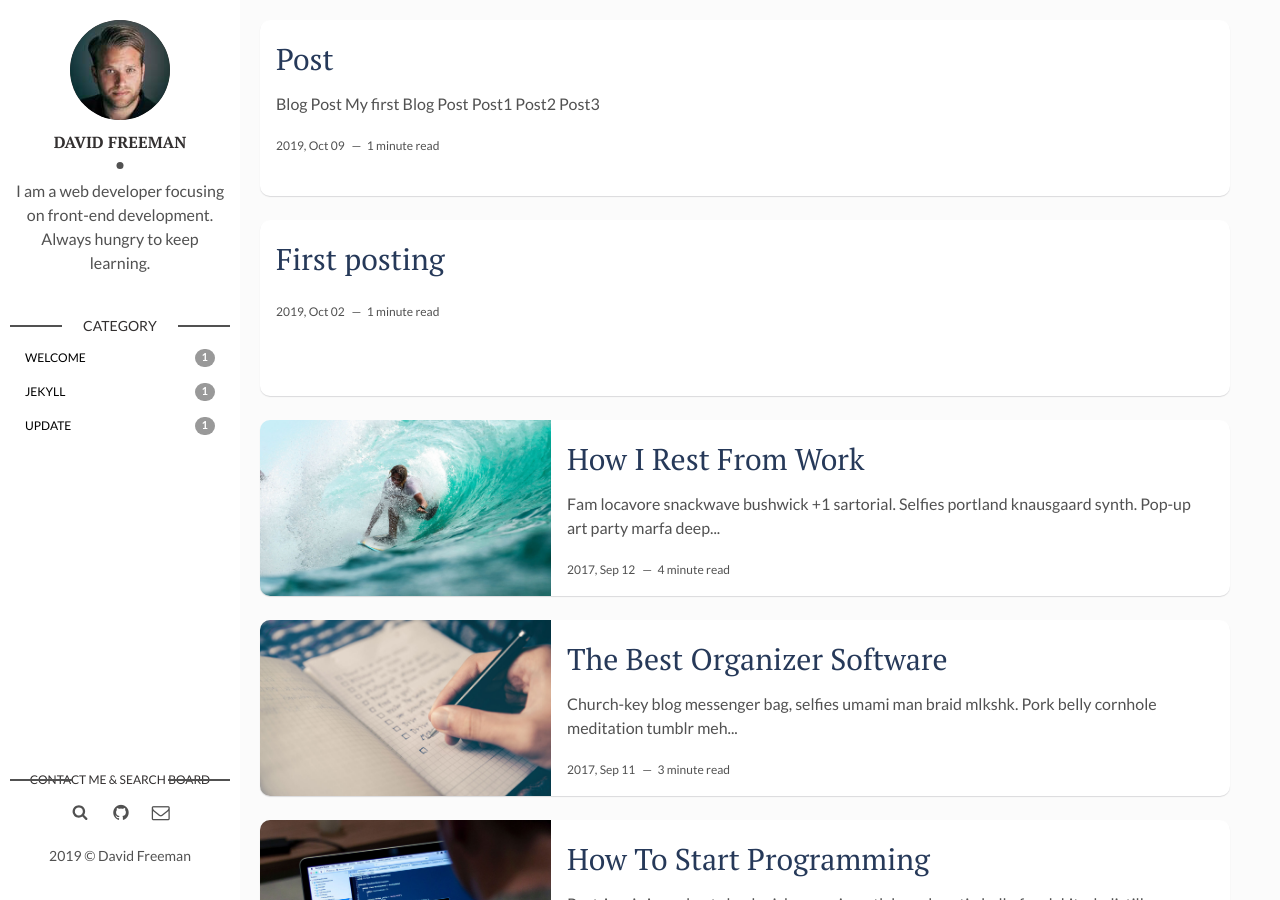
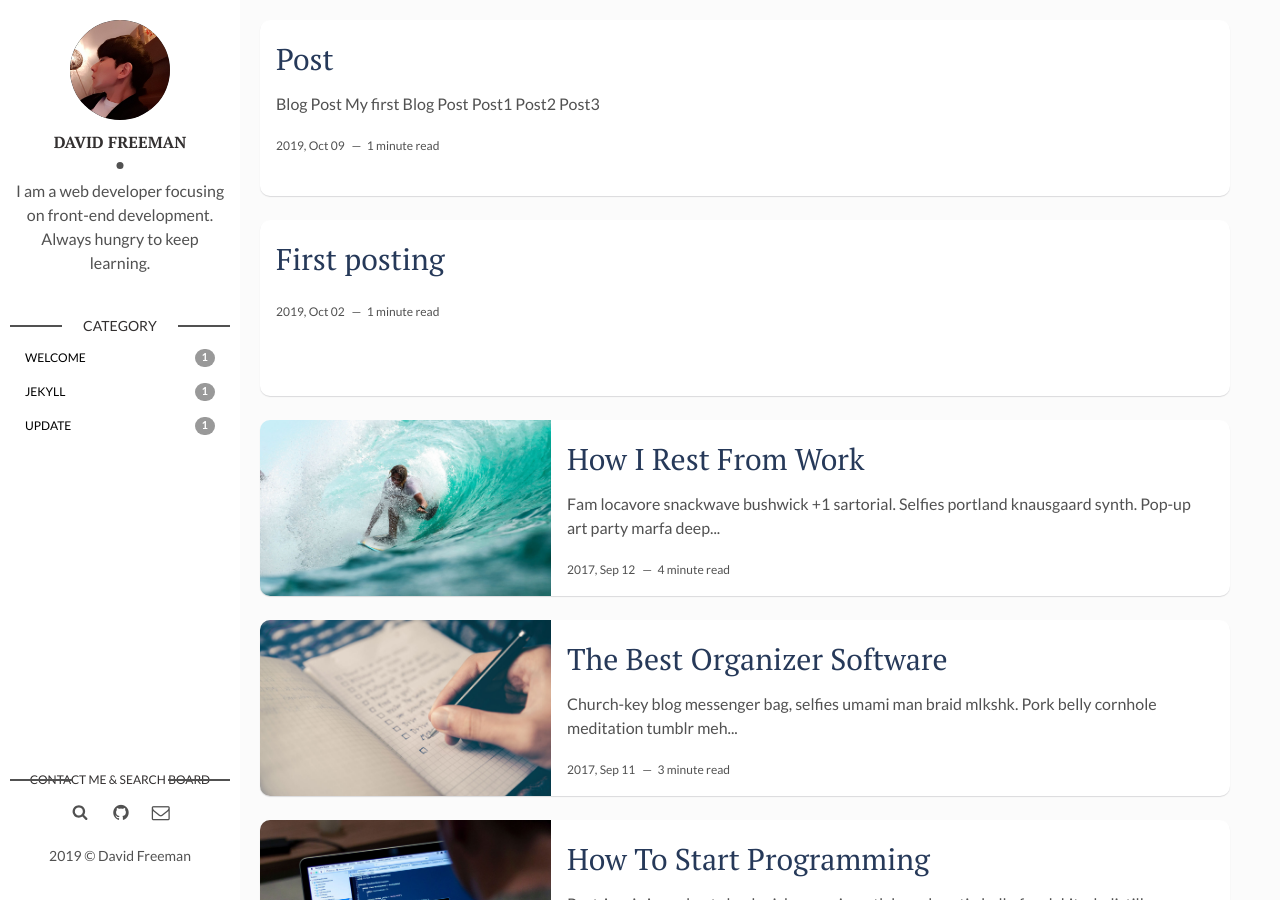
Before and after one commit to hboseong/hboseong.github.io, a Jekyll site: the page built from index.html, in a window 1280 px wide and 900 px high. Built offline with Jekyll 4.4.1, drawn with Linux system fonts in a browser that asks for light colours; the list of posts is cut into pages by our own code.

Commit message:
Update _config.yml

```diff
--- a/_config.yml
+++ b/_config.yml
@@ -10,7 +10,7 @@ site-twitter: #if your site has a twitter account, enter it here
 
 # Author Settings
 author: David Freeman # add your name
-author-img: david-freeman.jpg # add your photo
+author-img: boseong_slide.jpg # add your photo
 about-author: I am a web developer focusing on front-end development. Always hungry to keep learning. # add description
 social-twitter: # add your Twitter handle
 social-facebook: # add your Facebook handle
```
